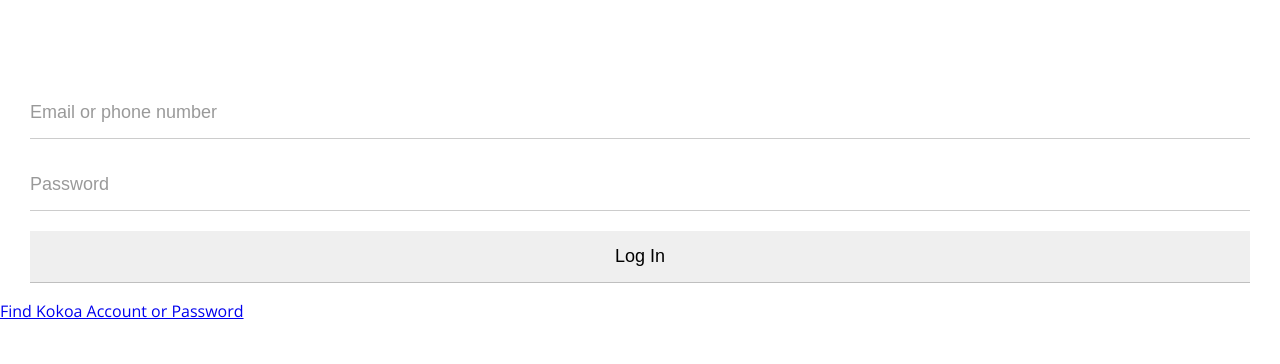
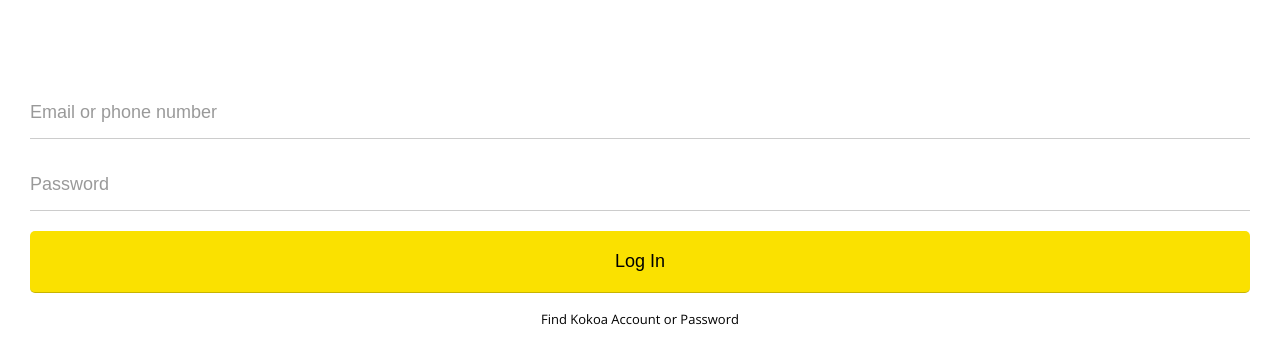
Before and after one commit to BVBFD/Kokoa-clone-2020, a plain HTML site: page index.html in a window 1280 px wide. Shown: the part 180-544 px from the top of the page. Drawn offline with nearby package versions, Linux system fonts and the light colour scheme.

Commit message:
loginpage_turn_page_finish!

```diff
--- /dev/null
+++ b/css/screens/login.css
@@ -0,0 +1,42 @@
+#login-form {
+  display: flex;
+  flex-direction: column;
+  margin: 0px 30px;
+}
+
+#login-form input {
+  border: none;
+  padding: 15px 0px;
+  font-size: 18px;
+  border-bottom: 1px solid rgba(0, 0, 0, 0.2);
+  margin-bottom: 20px;
+  transition: border-color 0.3s ease-in-out;
+}
+
+#login-form input:not([type="submit"]) {
+  border-bottom: 1px solid rgba(0, 0, 0, 0.2);
+  transition: border-color 0.3s ease-in-out;
+}
+
+#login-form input[type="submit"] {
+  background-color: var(--yellow);
+  cursor: pointer;
+  /* progress  */
+  padding: 20px 0px;
+  border-radius: 5px;
+}
+
+#login-form a {
+  text-align: center;
+  text-decoration: none;
+  color: inherit;
+  font-size: 13px;
+}
+
+#login-form input::placeholder {
+  color: rgba(0, 0, 0, 0.4);
+}
+
+#login-form input:focus {
+  border-color: var(--yellow);
+}
--- a/css/styles.css
+++ b/css/styles.css
@@ -1,7 +1,12 @@
 @import url("https://fonts.googleapis.com/css2?family=Open+Sans:wght@400;600&display=swap");
 @import "reset.css";
-@import "status-bar.css";
 @import "variables.css";
+
+/*Components*/
+@import "components/status-bar.css";
+
+/* Screen */
+@import "screens/login.css";
 
 body {
   font-family: "Open Sans", sans-serif;
@@ -25,26 +30,3 @@ body {
   width: 60%;
   opacity: 0.7;
 }
-
-#login-form {
-  display: flex;
-  flex-direction: column;
-  margin: 0px 30px;
-}
-
-#login-form input {
-  border: none;
-  padding: 15px 0px;
-  font-size: 18px;
-  border-bottom: 1px solid rgba(0, 0, 0, 0.2);
-  margin-bottom: 20px;
-  transition: border-color 0.3s ease-in-out;
-}
-
-#login-form input::placeholder {
-  color: rgba(0, 0, 0, 0.4);
-}
-
-#login-form input:focus {
-  border-color: var(--yellow);
-}
--- a/index.html
+++ b/index.html
@@ -30,14 +30,12 @@
         </p>
     </header>
 
-    <form id="login-form">
-        <input type="text" placeholder="Email or phone number" />
-        <input type="password" placeholder="Password" />
+    <form action="friends.html" method="get" id="login-form">
+        <input name="username" required type="text" placeholder="Email or phone number" />
+        <input name="password" required type="password" placeholder="Password" />
         <input type="submit" value="Log In" />
+        <a href="#">Find Kokoa Account or Password</a>
     </form>
-
-    <a href="#">Find Kokoa Account or Password</a>
-
     <script src="https://kit.fontawesome.com/f6ee3234fd.js" crossorigin="anonymous"></script>
 </body>
 </html>
```
Also changed, not shown: friends.html (added, +1 -0 lines), css/components/status-bar.css (renamed from css/status-bar.css).
